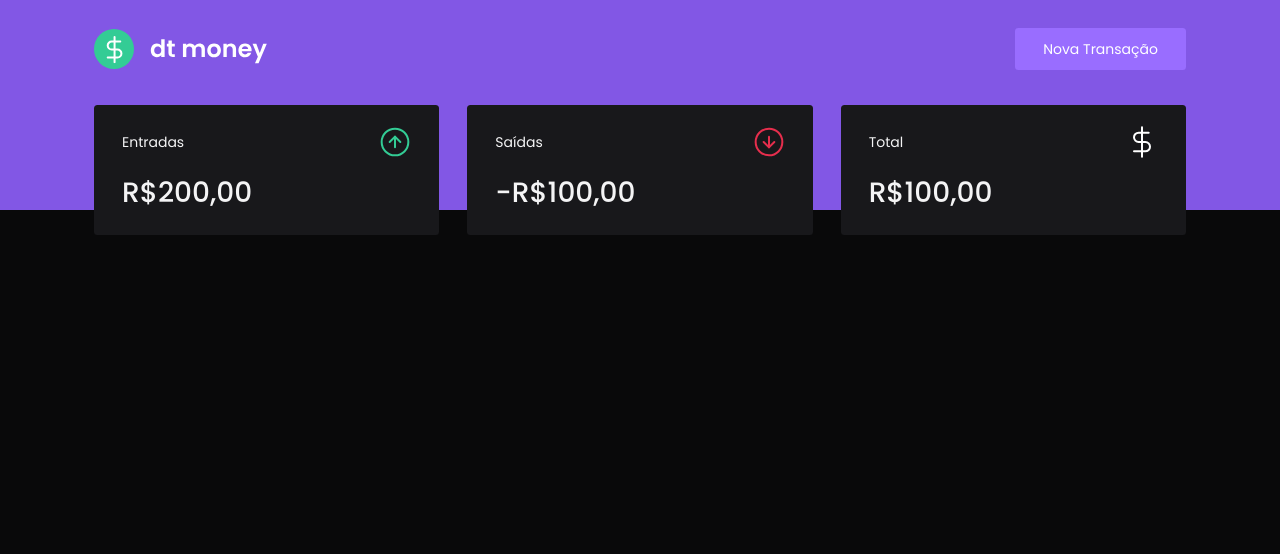
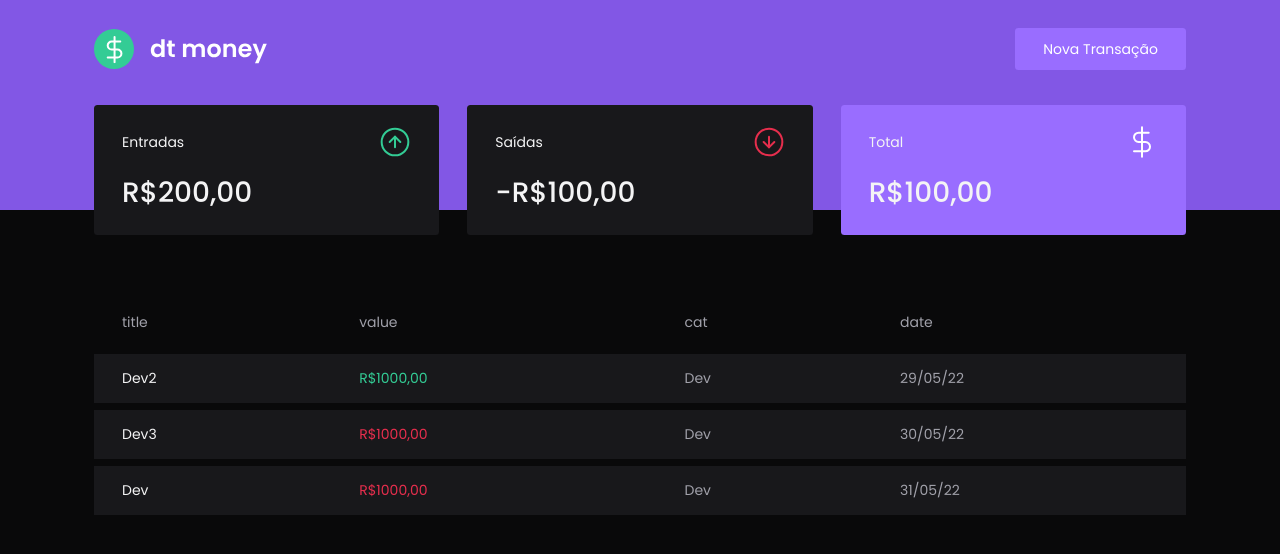
Before and after one commit to Joao-amaral18/dt-money, a React (Create React App) app: page / in a window 1280 px wide. Shown: the top 554 px of the page. Built offline with nearby package versions, Linux system fonts and the light colour scheme.

Commit message:
frontend initial componentization finished

```diff
--- a/package.json
+++ b/package.json
@@ -13,6 +13,7 @@
     "react": "^18.1.0",
     "react-dom": "^18.1.0",
     "react-scripts": "5.0.1",
+    "styled-components": "^5.3.5",
     "typescript": "^4.7.2",
     "web-vitals": "^2.1.4"
   },
@@ -39,5 +40,8 @@
       "last 1 firefox version",
       "last 1 safari version"
     ]
+  },
+  "devDependencies": {
+    "@types/styled-components": "^5.1.25"
   }
 }
--- a/src/components/Dashboard/index.tsx
+++ b/src/components/Dashboard/index.tsx
@@ -1,10 +1,12 @@
 import { Summary } from "../Summary";
+import { TransactionTable } from "../TransactionsTable";
 import { Container } from "./styles";
 
 export function Dashboard() {
     return(
     <Container>
         <Summary />
+        <TransactionTable />
     </Container>
     )
 }
--- a/src/components/Summary/styles.ts
+++ b/src/components/Summary/styles.ts
@@ -10,6 +10,10 @@
         padding: 1.5rem 2rem;
         border-radius: 0.25rem ;
         color: var(--text-title);
+
+        &:last-child{
+            background: var(--blue-light) ;
+        }
     }
 
     header {
--- /dev/null
+++ b/src/components/TransactionsTable/index.tsx
@@ -0,0 +1,36 @@
+import { Container } from "./style";
+
+export function TransactionTable(){
+    return (
+        <Container>
+            <table>
+                <thead><tr>
+                    <th>title</th>
+                    <th>value</th>
+                    <th>cat</th>
+                    <th>date</th>
+                    </tr></thead>
+                    <tbody>
+                        <tr>
+                            <td>Dev2</td>
+                            <td className="deposit">R$1000,00</td>
+                            <td>Dev</td>
+                            <td>29/05/22</td>
+                        </tr>
+                        <tr>
+                            <td>Dev3</td>
+                            <td className="withdraw">R$1000,00</td>
+                            <td>Dev</td>
+                            <td>30/05/22</td>
+                        </tr>
+                        <tr>
+                            <td>Dev</td>
+                            <td className="withdraw">R$1000,00</td>
+                            <td>Dev</td>
+                            <td>31/05/22</td>
+                        </tr>
+                    </tbody>
+            </table>
+        </Container>
+    )
+}
--- /dev/null
+++ b/src/components/TransactionsTable/style.ts
@@ -0,0 +1,36 @@
+import styled from "styled-components";
+
+export const Container = styled.div`
+    margin-top: 4rem;
+
+    table{
+        width: 100%;
+        border-spacing: 0 0.5rem;
+    }
+
+    th{
+        color: var(--text-body);
+        font-weight: 400;
+        padding: 1rem 2rem;
+        text-align: left;
+        line-height:1.5rem;
+
+    }
+    td{
+        padding: 1rem 2rem;
+        border: 0;
+        background: var(--shape);
+        color: var(--text-body);
+
+        &:first-child{
+            color: var(--text-title);
+        }
+
+        &.deposit{
+            color: var(--green);
+        }
+        &.withdraw{
+            color: var(--red)
+        }
+    }
+`
--- a/src/styles/global.ts
+++ b/src/styles/global.ts
@@ -3,8 +3,9 @@
 export const GlobalStyles = createGlobalStyle`
     :root {
         --background-color: #09090A;
-        --red: #E52E40;
+        --red: #E62E4D;
         --blue: #8257E5;
+        --green: #33CC95;
 
         --blue-light: #996DFF;
 
```
Also changed, not shown: 1 other file (tests, documents, lock files or other folders).
